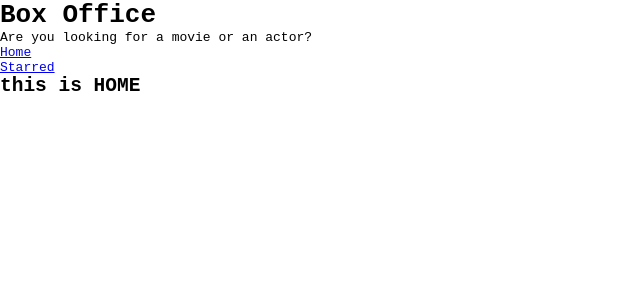
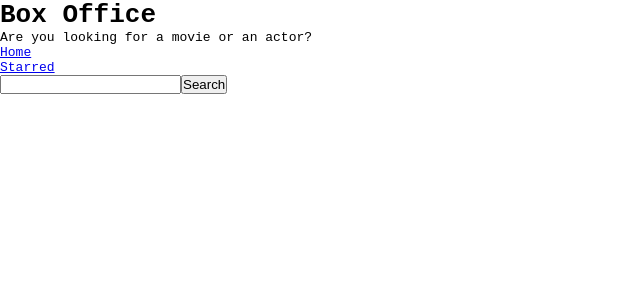
Before and after one commit to marizoo/box-office, a React (Create React App) app: page / in a window 1280 px wide. Shown: the top 300 px of the page, without its empty margins (0-640 px from the left). Built offline with nearby package versions, Linux system fonts and the light colour scheme.

Commit message:
created input and fetch results from tv maze api

```diff
--- a/src/App.js
+++ b/src/App.js
@@ -1,6 +1,5 @@
 import React from 'react';
 import { Switch, Route } from 'react-router-dom';
-import Navs from './components/Navs';
 import Home from './pages/Home';
 import Starred from './pages/Starred';
 
--- a/src/index.js
+++ b/src/index.js
@@ -3,7 +3,7 @@
 import { BrowserRouter } from 'react-router-dom';
 import './index.css';
 import App from './App';
-import reportWebVitals from './reportWebVitals';
+// import reportWebVitals from './reportWebVitals';
 
 ReactDOM.render(
   // <React.StrictMode>
--- a/src/pages/Home.js
+++ b/src/pages/Home.js
@@ -1,10 +1,40 @@
-import React from 'react';
+import React, { useState } from 'react';
 import MainPageLayout from '../components/MainPageLayout';
 
 const Home = () => {
+  const [input, setInput] = useState('');
+
+  const onSearch = () => {
+    // https://api.tvmaze.com/search/shows?q=girls
+
+    fetch(`https://api.tvmaze.com/search/shows?q=${input}`)
+      .then(res => res.json())
+      .then(result => {
+        console.log(result);
+      });
+  };
+
+  const onInputChange = ev => {
+    setInput(ev.target.value);
+  };
+
+  const onKeyDown = ev => {
+    if (ev.keyCode === 13) {
+      onSearch();
+    }
+  };
+
   return (
     <MainPageLayout>
-      <h2>this is HOME</h2>
+      <input
+        type="text"
+        onChange={onInputChange}
+        onKeyDown={onKeyDown}
+        value={input}
+      />
+      <button type="button" onClick={onSearch}>
+        Search
+      </button>
     </MainPageLayout>
   );
 };
```
